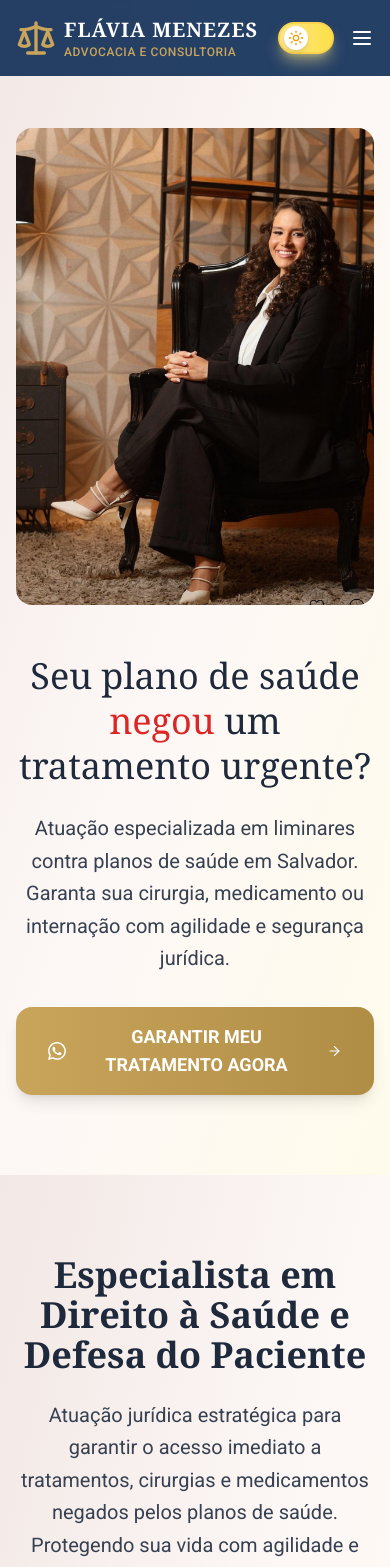
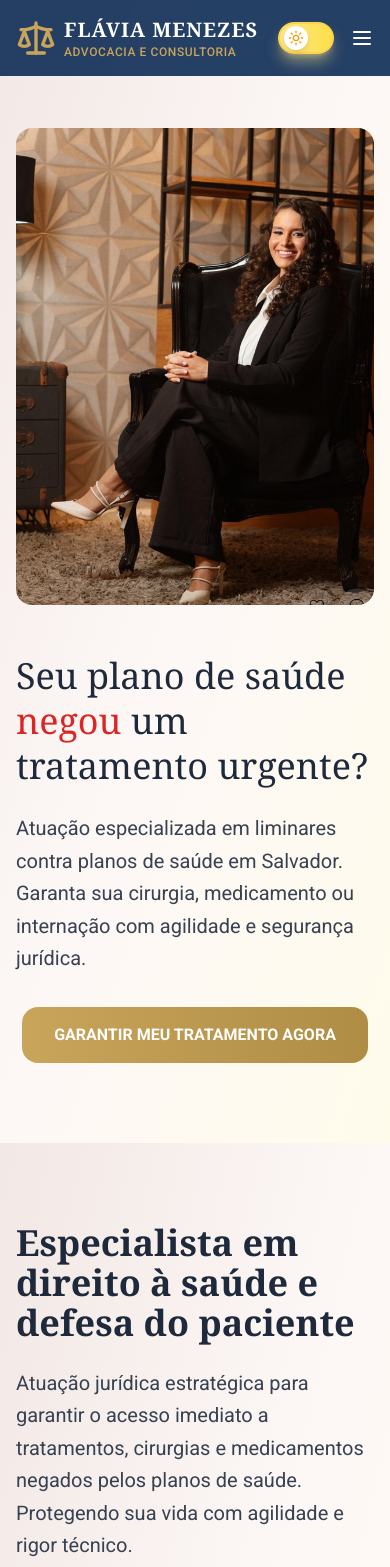
Before and after one commit to coutinho98/advflavia, a React (Vite) app: page / in a window 390 px wide. Shown: the top 1567 px of the page. Built offline with nearby package versions, Linux system fonts and the light colour scheme.

Commit message:
fixed all in text-left

```diff
--- a/src/components/Contact.tsx
+++ b/src/components/Contact.tsx
@@ -7,7 +7,7 @@ const Contact = () => {
       <div className="container mx-auto px-4 md:px-8">
         <div className="text-center mb-12 space-y-4">
           <h2 className="text-3xl md:text-4xl font-serif font-bold text-slate-800 dark:text-white transition-colors duration-400">
-            Agende Sua Consultoria Jurídica
+            Agende sua consultoria jurídica
           </h2>
           <p className="text-lg text-gray-700 dark:text-gray-300 leading-relaxed max-w-2xl mx-auto transition-colors duration-400 text-center">
             <span className="flex items-center justify-center mb-2">
--- a/src/components/Hero.tsx
+++ b/src/components/Hero.tsx
@@ -21,23 +21,21 @@ const Hero = () => {
           </div>
           <div className="lg:w-1/2 text-center lg:text-left space-y-8">
             <div className="space-y-4">
-              <h1 className="text-4xl md:text-5xl font-serif text-slate-800 dark:text-white mb-6 leading-tight transition-colors duration-400">
+              <h1 className="text-left text-4xl md:text-5xl font-serif text-slate-800 dark:text-white mb-6 leading-tight transition-colors duration-400">
                 Seu plano de saúde <span className="text-red-600 dark:text-red-400">negou</span> um tratamento urgente?
               </h1>
-              <p className="text-xl text-gray-700 dark:text-gray-300 leading-relaxed transition-colors duration-400">
-                Atuação especializada em liminares contra planos de saúde em Salvador. Garanta sua cirurgia, medicamento ou internação com agilidade e segurança jurídica.
+              <p className="text-left text-xl text-gray-700 dark:text-gray-300 leading-relaxed transition-colors duration-400">
+                Atuação especializada em liminares contra planos de saúde em Salvador. <br></br>Garanta sua cirurgia, medicamento ou internação com agilidade e segurança jurídica.
               </p>
             </div>
             <div className="flex justify-center lg:justify-start">
               <a
                 href="https://wa.me/message/MU6MHF3LAQN7A1"
                 target="_blank" rel="noopener noreferrer"
-                className="group relative inline-flex items-center overflow-hidden bg-gradient-to-r from-[#c9a55c] to-[#b08d44] hover:from-[#1E8E49] hover:to-[#128C7E] text-white font-bold py-4 px-8 rounded-2xl transition-all duration-300 text-lg gap-3 shadow-lg hover:shadow-xl hover:scale-105"
+                className="group relative inline-flex overflow-hidden bg-gradient-to-r from-[#c9a55c] to-[#b08d44] text-white font-bold py-4 px-8 rounded-2xl "
               >
                 <div className="absolute inset-0 bg-gradient-to-r from-white/20 to-transparent opacity-0 group-hover:opacity-100 transition-opacity duration-300" />
-                <FaWhatsapp className="h-6 w-6 relative z-10" />
                 <span className="relative z-10">GARANTIR MEU TRATAMENTO AGORA</span>
-                <ArrowRight className="h-5 w-5 relative z-10 group-hover:translate-x-1 transition-transform duration-300" />
               </a>
             </div>
           </div>
--- a/src/components/Services.tsx
+++ b/src/components/Services.tsx
@@ -30,16 +30,16 @@ const Services = () => {
     <section id="services" className="py-20 bg-gradient-to-br from-warm-100 via-warm-50 to-amber-50 dark:from-slate-900 dark:via-slate-800 dark:to-slate-900 transition-all duration-600">
       <div className="container mx-auto px-4 md:px-8">
         <div className="text-center mb-16 space-y-6">
-          <h2 className="text-4xl md:text-5xl font-serif font-bold text-slate-800 dark:text-white transition-colors duration-400">
-            Especialista em Direito à Saúde e Defesa do Paciente
+          <h2 className="text-left text-4xl md:text-5xl font-serif font-bold text-slate-800 dark:text-white transition-colors duration-400">
+            Especialista em direito à saúde e defesa do paciente
           </h2>
-          <p className="text-xl text-gray-700 dark:text-gray-300 leading-relaxed max-w-4xl mx-auto transition-colors duration-400">
+          <p className="text-left text-xl text-gray-700 dark:text-gray-300 leading-relaxed max-w-4xl mx-auto transition-colors duration-400">
             Atuação jurídica estratégica para garantir o acesso imediato a tratamentos, cirurgias e medicamentos negados pelos planos de saúde. Protegendo sua vida com agilidade e rigor técnico.
           </p>
 
           <div className="inline-flex items-center justify-center space-x-2 bg-red-50 dark:bg-red-900/20 px-6 py-3 rounded-full border border-red-100 dark:border-red-800/30">
             <AlertCircle className="h-5 w-5 text-red-600 dark:text-red-400" />
-            <span className="text-red-700 dark:text-red-300 font-semibold text-sm md:text-base">
+            <span className="text-left text-red-700 dark:text-red-300 font-semibold text-sm md:text-base">
               Atendimento prioritário para casos de urgência e emergência.
             </span>
           </div>
```
